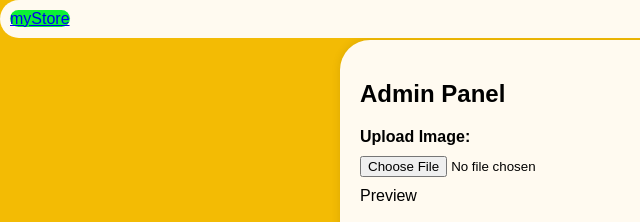
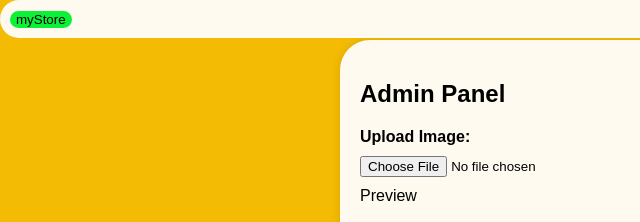
Before and after one commit to breidde3065/everadmin, a plain HTML site: page index.html in a window 1280 px wide. Shown: the top 222 px of the page, 0-640 px from the left. Drawn offline with Linux system fonts and the light colour scheme; no server answers.

Commit message:
Update index.html

```diff
--- a/index.html
+++ b/index.html
@@ -8,7 +8,7 @@
         </head>
                 <header>
                         <div  class="navbar navclass">
-                                <a href="https://breidde3065.github.io/myEvergreen/index.html"><btn class="navbtn">myStore</btn></a>
+                                <a href="https://breidde3065.github.io/myEvergreen/index.html"><button class="navbtn">myStore</button></a>
                         </div>
                 </header>
         <body>
```
